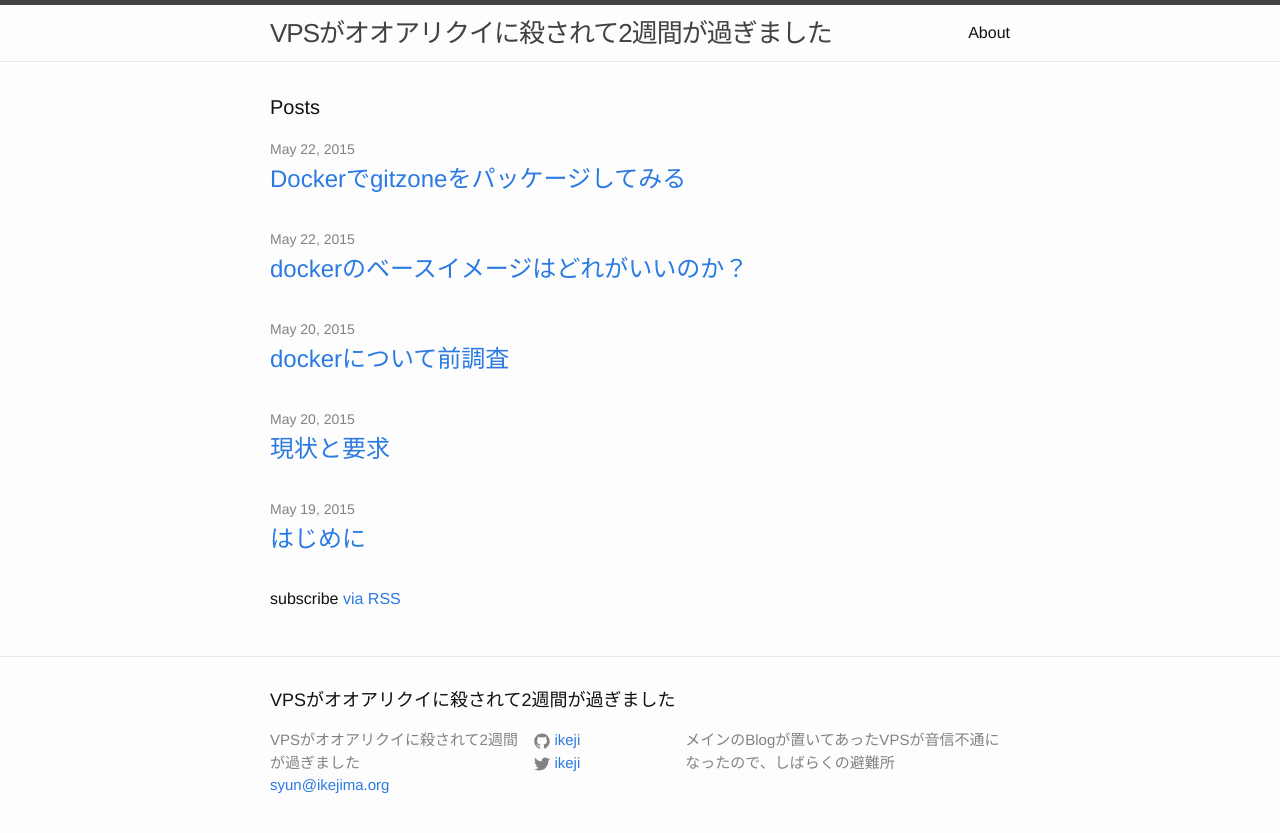
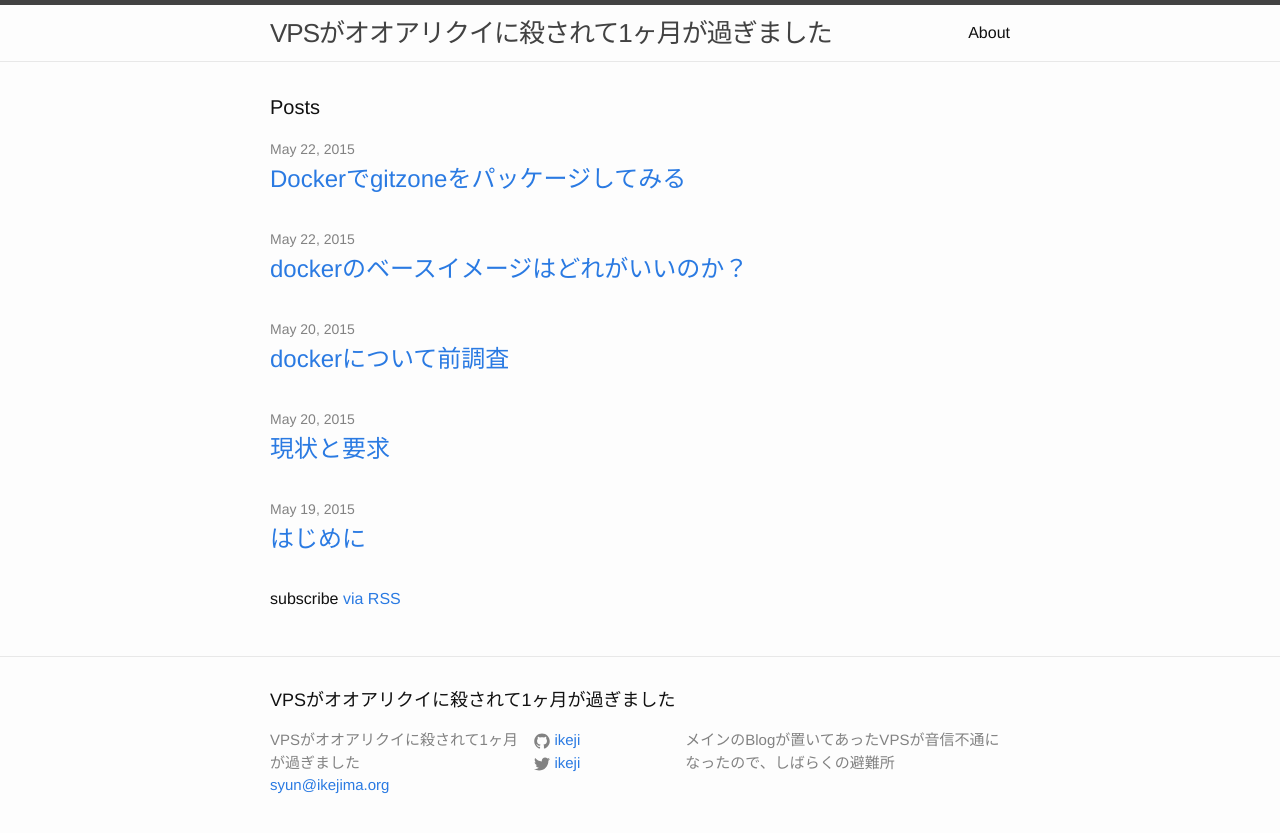
Before and after one commit to ikeji/ikeji.github.io, a Jekyll site: the page built from index.html, in a window 1280 px wide. Shown: the top 833 px of the page. Built offline with Jekyll 4.4.1, drawn with Linux system fonts in a browser that asks for light colours.

Commit message:
update date.

```diff
--- a/_config.yml
+++ b/_config.yml
@@ -1,5 +1,5 @@
 # Site settings
-title: VPSがオオアリクイに殺されて2週間が過ぎました
+title: VPSがオオアリクイに殺されて1ヶ月が過ぎました
 email: syun@ikejima.org
 description: > # this means to ignore newlines until "baseurl:"
   メインのBlogが置いてあったVPSが音信不通になったので、しばらくの避難所
```
